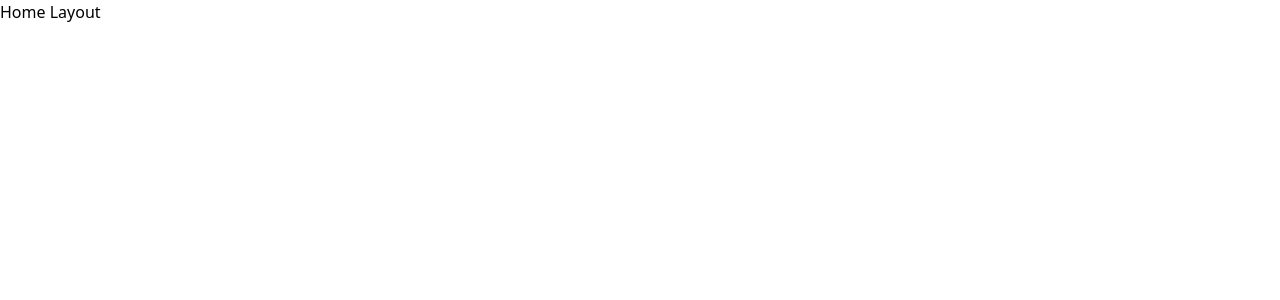
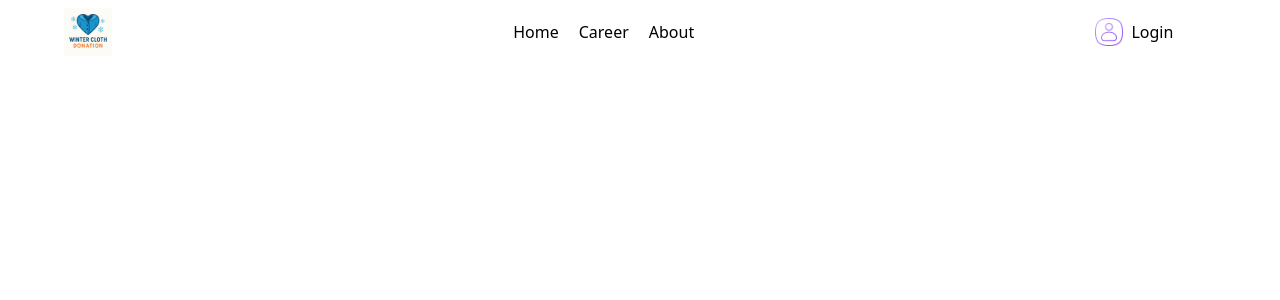
Before and after one commit to shahadot99999/winter-clothing-donation-, a React (Vite) app: page / in a window 1280 px wide. Shown: the top 300 px of the page. Built offline with nearby package versions, Linux system fonts and the light colour scheme.

Commit message:
navbar is completed

```diff
--- /dev/null
+++ b/src/components/Navbar.jsx
@@ -0,0 +1,31 @@
+
+import { Link } from 'react-router-dom';
+import userIcon from '../assets/usericon.png';
+import logo from "../assets/logo.png"
+
+const Navbar = () => {
+    return (
+        <div className='flex justify-between items-center mx-auto'>
+
+            <div className="icon">
+                <div className="">
+                    <img className='h-12 ml-16' src={logo} alt="" />
+                </div>
+            </div>
+            <div className="nav space-x-5">
+                <Link to="/">Home</Link>
+                <Link to="/career">Career</Link>
+                <Link to="/about">About</Link>
+            </div>
+            <div className="login flex gap-2 items-center">
+                <div className="">
+                    <img className='h-7' src={userIcon} alt="" />
+                </div>
+                <button className='btn btn-neutral rounded-none'>Login</button>
+            </div>
+
+        </div>
+    );
+};
+
+export default Navbar;
--- /dev/null
+++ b/src/layouts/HomeLayout.jsx
@@ -0,0 +1,16 @@
+import Navbar from "../components/Navbar";
+
+
+const HomeLayout = () => {
+    return (
+        <div>
+           <nav className="w-11/12 max-auto py-2">
+            <Navbar></Navbar>
+           </nav>
+           <main></main>
+           <footer></footer>
+        </div>
+    );
+};
+
+export default HomeLayout;
--- a/src/routes/router.jsx
+++ b/src/routes/router.jsx
@@ -1,10 +1,11 @@
 import { createBrowserRouter } from "react-router-dom";
+import HomeLayout from "../layouts/HomeLayout";
 
 
 const router = createBrowserRouter([
     {
         path:"/",
-        element: <h1>Home Layout</h1>,
+        element: <HomeLayout></HomeLayout>,
     },
      {
         path:"/clothdonate",
```
Also changed, not shown: src/assets/logo.png (added), src/assets/usericon.png (added).
